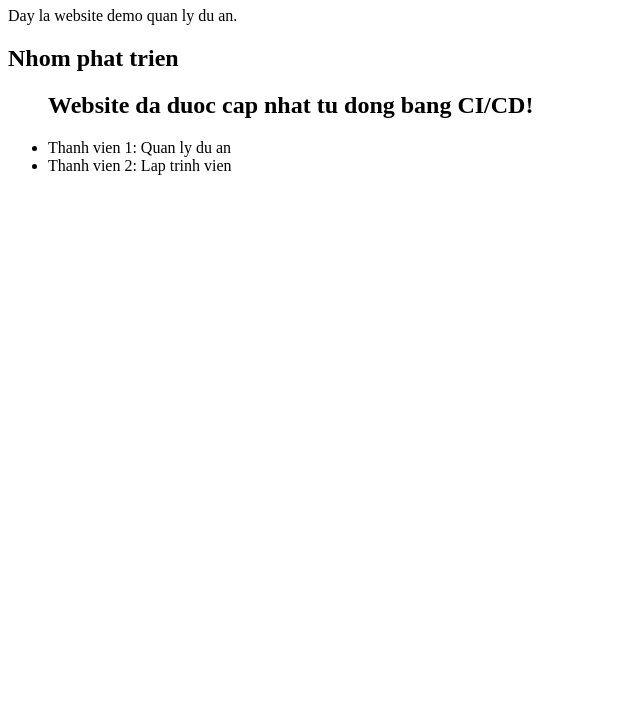
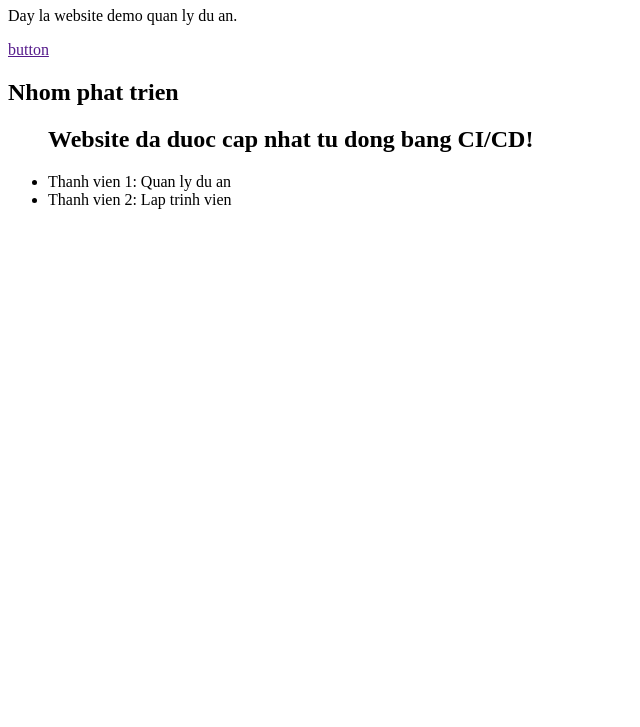
Before and after one commit to kitai-sama/simple-web-lab-demo-ops, a plain HTML site: page index.html in a window 1280 px wide. Shown: the part 73-800 px from the top of the page, without its empty margins (0-640 px from the left). Drawn offline with Linux system fonts and the light colour scheme.

Commit message:
Add button link to index.html
Added a button link to the main page.

```diff
--- a/index.html
+++ b/index.html
@@ -3,11 +3,12 @@
 <head>
     <meta charset="UTF-8">
     <title>Simple Web Lab</title>
+
 </head>
 <body>
     <h1>Simple Web Lab</h1>
     <p>Day la website demo quan ly du an.</p>
-
+    <a href="" >button</a>
     <h2>Nhom phat trien</h2>
     <ul>
         <h2>Website da duoc cap nhat tu dong bang CI/CD!</h2>
```
